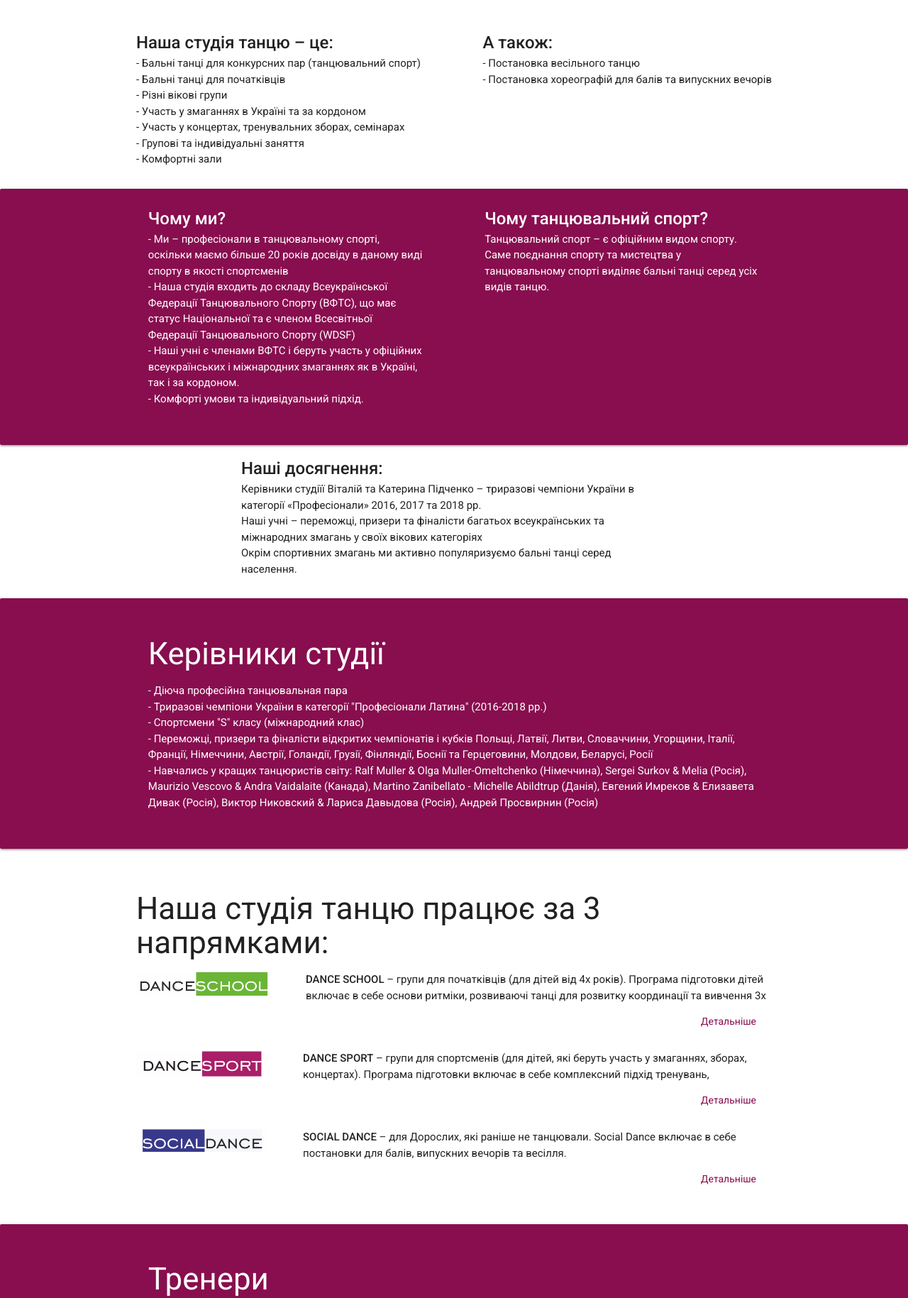
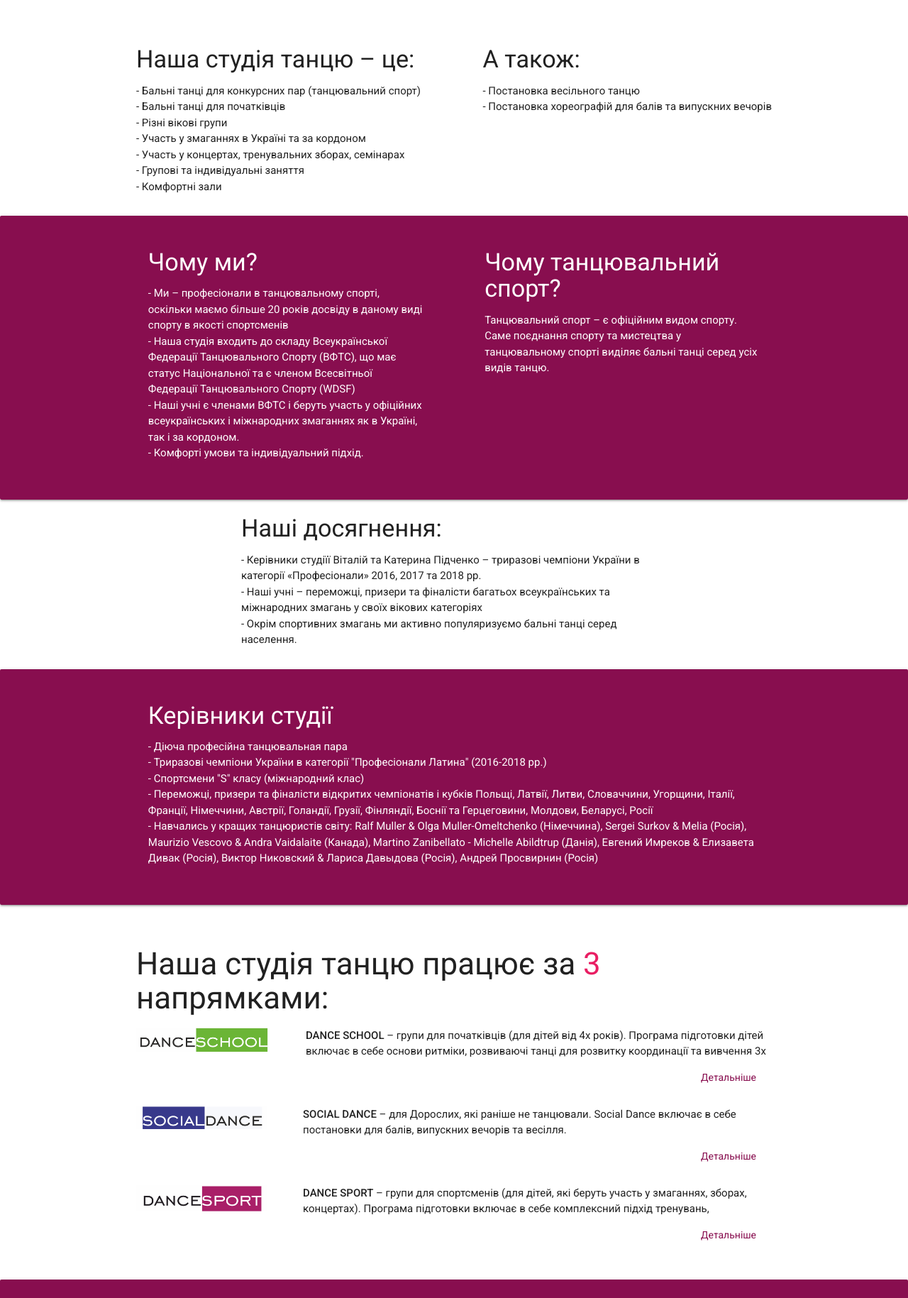
Before and after one commit to temsan89/dances2, a website built with webpack: page src/index.html in a window 1280 px wide. Shown: the part 1382-3211 px from the top of the page at 71% size. Built offline with nearby package versions, Linux system fonts and the light colour scheme.

```diff
--- a/src/index.html
+++ b/src/index.html
@@ -48,15 +48,6 @@
             </div>
         </div>
     </div>
-    <!--<div class="parallax-container">-->
-        <!--<div class="parallax"><img src="/img/collage.jpg"></div>-->
-    <!--</div>-->
-
-    <!--<div class="parallax-container">-->
-        <!--<div class="main-collage parallax">-->
-            <!--<img src="/img/collage.jpg">-->
-        <!--</div>-->
-    <!--</div>-->
 <div class="collage">
     <img src="/img/collage.png" class="collage__image">
 </div>
@@ -74,7 +65,7 @@
 
       <div class="about container mb-30">
           <div class="about__item">
-              <div class="about__title">Наша студія танцю – це:</div>
+              <h4>Наша студія танцю – це:</h4>
               <ul class="about__list">
                   <li class="about__item">- Бальні танці для конкурсних пар (танцювальний спорт)</li>
                   <li class="about__item">- Бальні танці для початківців</li>
@@ -87,7 +78,7 @@
           </div>
 
           <div class="about__item">
-              <div class="about__title">А також:</div>
+              <h4>А також:</h4>
               <ul class="about__list">
                   <li class="about__item">- Постановка весільного танцю</li>
                   <li class="about__item">- Постановка хореографій для балів та випускних вечорів</li>
@@ -95,14 +86,10 @@
           </div>
       </div>
 
-      <!--<div class="parallax-container">-->
-          <!--<div class="parallax"><img src="/img/parallax/1.jpg"></div>-->
-      <!--</div>-->
-
       <div class="card-panel pink darken-4">
           <div class="container advantages mb-30">
               <div class="advantages__item">
-                  <div class="advantages__title white-text">Чому ми?</div>
+                  <h4 class="white-text">Чому ми?</h4>
                   <ul class="advantages__list white-text">
                       <li>- Ми – професіонали в танцювальному спорті, оскільки маємо більше 20 років
                           досвіду в даному виді спорту в якості спортсменів</li>
@@ -115,7 +102,7 @@
                   </ul>
               </div>
               <div class="advantages__item">
-                  <div class="advantages__title white-text">Чому танцювальний спорт?</div>
+                  <h4 class="advantages__title white-text">Чому танцювальний спорт?</h4>
                   <div class="white-text">Танцювальний спорт – є офіційним видом спорту. Саме поєднання спорту та
                       мистецтва у танцювальному спорті виділяє бальні танці серед усіх видів танцю.
                   </div>
@@ -123,31 +110,24 @@
           </div>
       </div>
 
-      <!--<div class="parallax-container">-->
-          <!--<div class="parallax"><img src="/img/parallax/2.jpg"></div>-->
-      <!--</div>-->
-
       <div class="achievement mb-30">
           <div class="achievement__container container">
-              <div class="achievement__title">Наші досягнення:</div>
-              <p class="achievement__item">Керівники студіїї Віталій та Катерина Підченко – триразові чемпіони
-                  України в категорії «Професіонали» 2016, 2017 та 2018 рр.
+              <h4>Наші досягнення:</h4>
+              <p class="achievement__item">- Керівники студіїї Віталій та Катерина Підченко – триразові чемпіони України в категорії «Професіонали» 2016, 2017 та 2018 рр.
               </p>
-              <p class="achievement__item">Наші учні – переможці, призери та фіналісти багатьох всеукраїнських та міжнародних
-                  змагань у своїх вікових категоріях
+              <p class="achievement__item">- Наші учні – переможці, призери та фіналісти багатьох всеукраїнських та міжнародних змагань у своїх вікових категоріях
               </p>
-              <p class="achievement__item">Окрім спортивних змагань ми активно популяризуємо бальні танці серед населення.
+              <p class="achievement__item">- Окрім спортивних змагань ми активно популяризуємо бальні танці серед населення.
               </p>
           </div>
       </div>
     <!-- COACHES -->
     <div class="section card-panel pink darken-4" id="heads">
         <div class="container mb-30">
-            <h3 class="heads__title white-text">Керівники студії</h3>
+            <h4 class="heads__title white-text">Керівники студії</h4>
             <ul class="heads__list white-text">
                 <li class="heads__item">- Діюча професійна танцювальная пара</li>
-                <li class="heads__item">- Триразові чемпіони України в категорії "Професіонали Латина"
-                    (2016-2018 рр.)
+                <li class="heads__item">- Триразові чемпіони України в категорії "Професіонали Латина" (2016-2018 рр.)
                 </li>
                 <li class="heads__item">- Спортсмени "S" класу (міжнародний клас)</li>
                 <li class="heads__item">- Переможці, призери та фіналісти відкритих чемпіонатів і кубків Польщі,
@@ -165,7 +145,7 @@
 
     <div class="trends section">
         <div class="container">
-            <h3 class="trends__title">Наша студія танцю працює за 3 напрямками:</h3>
+            <h3 class="trends__title">Наша студія танцю працює за <span class="pink-text darken-4">3</span> напрямками:</h3>
             <div class="trends__item" id="js_details--1">
                 <div class="trends__content">
                     <div class="trends__image-block trends__image-block--1">
@@ -181,18 +161,6 @@
             <div class="trends__item" id="js_details--2">
                 <div class="trends__content">
                     <div class="trends__image-block trends__image-block--2">
-                        <img src="/img/dance_sport.png" class="trends__image">
-                    </div>
-                    <div class="trends__wrapper">
-                        <div class="trends__text"><strong>DANCE SPORT</strong> – групи для спортсменів (для дітей, які беруть участь у змаганнях, зборах, концертах). Програма підготовки включає в себе комплексний підхід тренувань, індивідуальних занять, тренувальних зборів для участі у змаганнях. Усі учні даних груп є спортсменами ВФТС, що дає можливість заробляти рейтингові бали для підвищення офіційного класу спортсмена та отримання спортивних розрядів.</div>
-                    </div>
-                </div>
-                <div class="trends__button js_btn" data-hide-text="Приховати" data-for="js_details--2">Детальніше</div>
-            </div>
-
-            <div class="trends__item" id="js_details--3">
-                <div class="trends__content">
-                    <div class="trends__image-block trends__image-block--3">
                         <img src="/img/social_dance.png" class="trends__image">
                     </div>
                     <div class="trends__wrapper">
@@ -206,6 +174,18 @@
                             <li class="trends__project">- А також десятки постановок весільних танців і танців для випускних вечорів</li>
                         </ul>
                         </div>
+                    </div>
+                </div>
+                <div class="trends__button js_btn" data-hide-text="Приховати" data-for="js_details--2">Детальніше</div>
+            </div>
+
+            <div class="trends__item" id="js_details--3">
+                <div class="trends__content">
+                    <div class="trends__image-block trends__image-block--3">
+                        <img src="/img/dance_sport.png" class="trends__image">
+                    </div>
+                    <div class="trends__wrapper">
+                        <div class="trends__text"><strong>DANCE SPORT</strong> – групи для спортсменів (для дітей, які беруть участь у змаганнях, зборах, концертах). Програма підготовки включає в себе комплексний підхід тренувань, індивідуальних занять, тренувальних зборів для участі у змаганнях. Усі учні даних груп є спортсменами ВФТС, що дає можливість заробляти рейтингові бали для підвищення офіційного класу спортсмена та отримання спортивних розрядів.</div>
                     </div>
                 </div>
                 <div class="trends__button js_btn" data-hide-text="Приховати" data-for="js_details--3">Детальніше</div>
@@ -245,38 +225,7 @@
     <!--RULES-->
     <div class="section" id="rules">
         <div class="container rules">
-            <!--<div class="rules__title">Ви можете ознайомитися з основними правилами нашой школи, завантаживши їх-->
-            <!--за наступними посиланнями</div>-->
-            <!--<div class="rules__content">-->
-                <!--<div class="rules__item">-->
-                    <!--<a href="/docs/age-category-inf.pdf" download="Положення про вікові категорії"-->
-                       <!--class="rules__link">-->
-                        <!--<img src="/img/pdf.png" alt="Положення про вікові категорії"-->
-                             <!--class="rules__image">-->
-                        <!--<div> Завантажити "Положення про вікові категорії"</div>-->
-                    <!--</a>-->
-                <!--</div>-->
-                <!--<div class="rules__item">-->
-                    <!--<a class="visible-xs text-center download-pdf" href="/docs/school-rules.pdf" download="Правила школи танцю">-->
-                        <!--<img src="/img/pdf.png" alt="Правила школи танцю">-->
-                        <!--<span> Завантажити "Правила школи танцю"</span>-->
-                    <!--</a>-->
-                <!--</div>-->
 
-                <!--<div class="rules__item">-->
-                    <!--<a class="visible-xs text-center download-pdf" href="/docs/dance-inf.pdf" download="Положення про допустимі танці">-->
-                        <!--<img src="/img/pdf.png" alt="Положення про допустимі танці">-->
-                        <!--<span> Завантажити "Положення про допустимі танці"</span>-->
-                    <!--</a>-->
-                <!--</div>-->
-
-                <!--<div class="rules__item">-->
-                    <!--<a class="visible-xs text-center download-pdf" href="/docs/clothes-inf.pdf" download="Правила спортивного костюма">-->
-                        <!--<img src="/img/pdf.png" alt="Правила спортивного костюма">-->
-                        <!--<span> Завантажити "Правила спортивного костюма"</span>-->
-                    <!--</a>-->
-                <!--</div>-->
-            <!--</div>-->
         </div>
     </div>
 
--- a/src/js/index.js
+++ b/src/js/index.js
@@ -1,6 +1,4 @@
 import style from "../scss/main.scss"
-
-const arr = [1, 2, 3];
 
 document.addEventListener('DOMContentLoaded', function () {
 
@@ -66,7 +64,4 @@
 
     var elems = document.querySelectorAll('.materialboxed');
     var instances = M.Materialbox.init(elems);
-
-    var elems = document.querySelectorAll('.parallax');
-    var instances = M.Parallax.init(elems);
 });
--- a/src/scss/components/header.scss
+++ b/src/scss/components/header.scss
@@ -41,10 +41,6 @@
   display: flex;
   justify-content: space-between;
   flex-wrap: wrap;
-  &__title {
-    font-size: 24px;
-    font-weight: 500;
-  }
 }
 
 .advantages {
@@ -55,10 +51,6 @@
   &__item {
     flex-basis: 45%;
   }
-  &__title {
-    font-size: 24px;
-    font-weight: 500;
-  }
 }
 
 .achievement {
@@ -67,34 +59,4 @@
     max-width: 600px;
     margin: 0 auto;
   }
-
-  &__title {
-    font-size: 24px;
-    font-weight: 500;
-  }
 }
-
-.parallax-container {
-  height: 400px;
-}
-
-.rules {
-  display: flex;
-  &__title {
-    flex-basis: 40%;
-  }
-
-  &__item {
-    width: 100%;
-    max-width: 200px;
-    flex-grow: 1;
-  }
-  &__link {
-    display: flex;
-    justify-content: space-between;
-  }
-  &__image {
-    width: 100%;
-  }
-
-}
```
